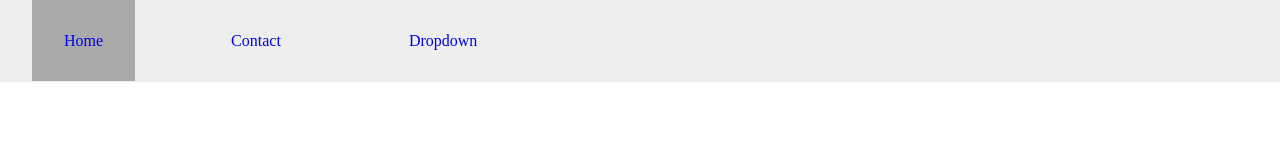
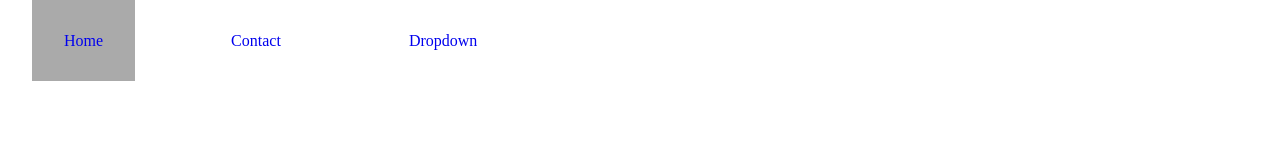
Before and after one commit to sarojgurung/Dropdown-Menu, a plain HTML site: page index.html in a window 1280 px wide. Drawn offline with Linux system fonts and the light colour scheme.

Commit message:
Changed the color of the navbar

```diff
--- a/style.css
+++ b/style.css
@@ -6,7 +6,7 @@
 }
 
 .nav{
-    background-color: #eee;
+    background-color: #fff;
     display: flex;
     justify-content: flex-start;
     list-style-type: none;
```
